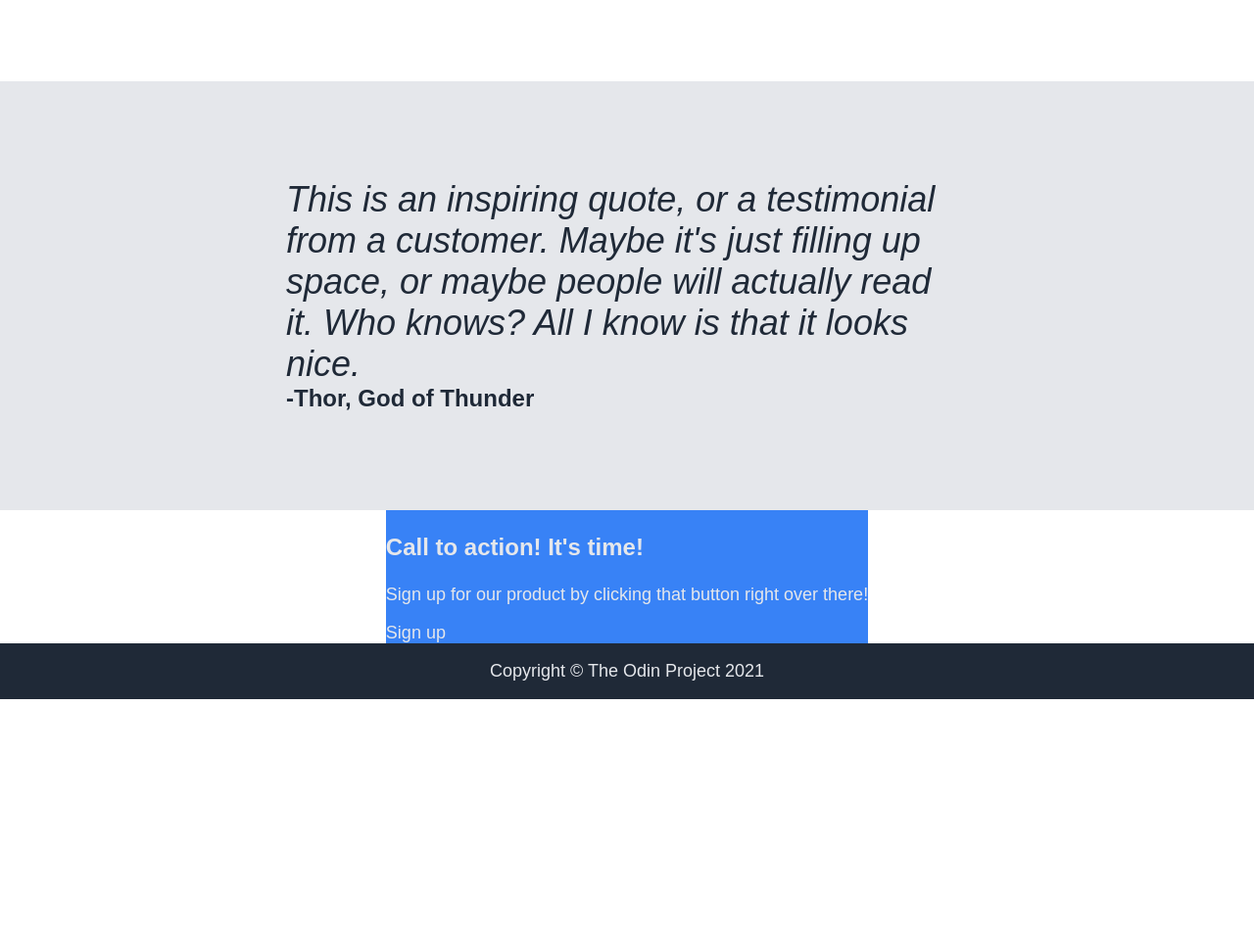
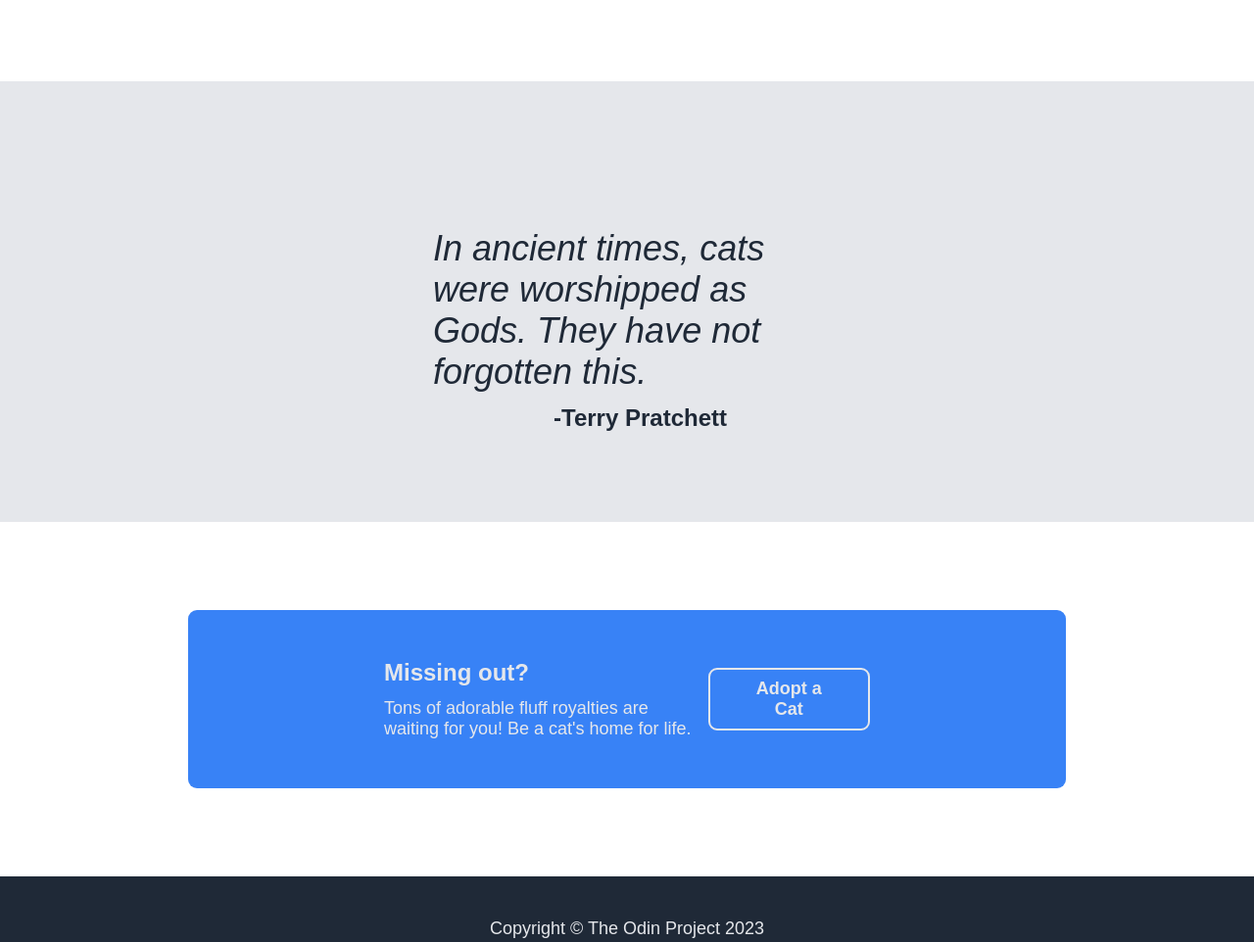
Before and after one commit to floofycato/Dummy-Website, a plain HTML site: page index.html in a window 1280 px wide. Shown: the part 1133-2095 px from the top of the page at 98% size. Before the commit the page ends 1847 px from the top, so only its background shows below. Drawn offline with Linux system fonts and the light colour scheme.

Commit message:
Fix spacing

```diff
--- a/index.html
+++ b/index.html
@@ -60,25 +60,26 @@
     <div class="quote-container">
         <div class="quote-box">
             <div class="quote">
-                <h4>This is an inspiring quote, or a testimonial from a customer. Maybe it's just filling up space, or maybe people will actually read it. Who knows? All I know is that it looks nice.</h4>
-                <h3>-Thor, God of Thunder</h3>
+                <h4>In ancient times, cats were worshipped as Gods. They have not forgotten this.</h4>
+                <h3>-Terry Pratchett</h3>
             </div>
         </div>
     </div>
 
-    <div class="cta-box">
-        <div class="cta-container">
+    <div class="cta-container">
+        <div class="cta-box">
             <div class="cta-texts">
-                <h3>Call to action! It's time!</h3>
-                <p>Sign up for our product by clicking that button right over there!</p>
+                <h3>Missing out?</h3>
+                <p>Tons of adorable fluff royalties are waiting for you! Be a cat's home for life.</p>
             </div>
-            <a>Sign up</a>
+            <a href="https://pawssionproject.org.ph/adopt-a-cat/"><button class="cta-button" type="button">Adopt a Cat</button></a>
         </div>
     </div>
 
     <div class="footer">
-        <p>Copyright © The Odin Project 2021</p>
+        <p>Copyright © The Odin Project 2023</p>
     </div>
 
 </body>
+
 </html>
--- a/style.css
+++ b/style.css
@@ -28,7 +28,8 @@ h3 {
 }
 
 nav h3,
-.home-texts button {
+.home-texts button,
+.cta-button {
     color: #F9FAF8;
 }
 
@@ -36,6 +37,7 @@ nav h3,
 .home-container p,
 .home-container button,
 .cta-container,
+.cta-button,
 .footer p {
     font-size: 18px;
     color: #E5E7EB;
@@ -47,9 +49,15 @@ h1 {
     font-weight: 900;
 }
 
-.cta-container,
+.cta-box,
+.cta-button,
 .home-texts button {
     background-color: #3882f6;
+}
+
+.cta-button {
+    border-color: #E5E7EB;
+    border-width: 5px;
 }
 
 h2 {
@@ -96,7 +104,7 @@ nav,
 .home-container,
 .feature-container,
 .quote-container,
-.cta-box,
+.cta-container,
 .footer {
     display: flex;
     justify-content: center;
@@ -137,7 +145,7 @@ h1 {
     width: fit-content;
 }
 
-.home-texts button {
+.home-button {
     font-weight: 700;
     padding: 0.5em 2em;
     border-radius: 0.5em;
@@ -187,10 +195,57 @@ h1 {
 
 .quote-box {
     width: 70%;
-    padding: 100px;
+    padding: 150px 250px 80px;
     margin: 0;
 }
 
 .quote-box h3,h4 {
     margin: 0;
 }
+
+.quote-box h3 {
+    text-align: right;
+    padding: 0.5em 4em;
+}
+
+.cta-box {
+    width: 70%;
+    margin: 90px 0 90px;
+    display: flex;
+    justify-content: center;
+    border-radius: 0.5em;
+    padding: 50px 200px;
+    align-items: center;
+}
+
+.cta-texts {
+    flex: 2 0 60%;
+}
+
+.cta-box h3,
+.cta-box p {
+    margin: 0;
+}
+
+.cta-box h3 {
+    padding: 0 0 0.5em;
+}
+
+.cta-box a {
+    flex: 1 0 30%;
+    text-align: center;
+}
+
+.cta-button {
+    font-weight: 700;
+    padding: 0.5em 2em;
+    border-radius: 0.5em;
+    border: 2px solid #E5E7EB;
+    width: fit-content;
+    cursor: pointer;
+}
+
+.footer {
+    text-align: center;
+    padding: 25px;
+}
```
